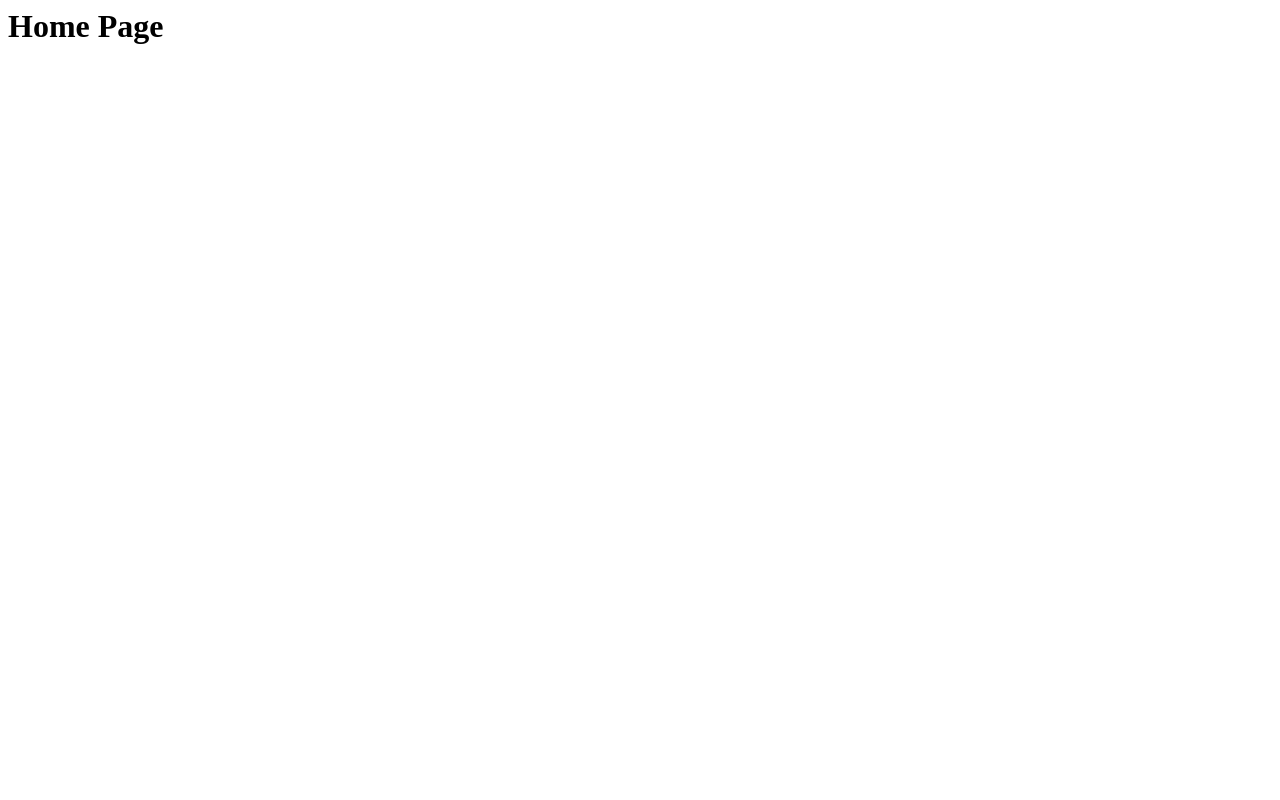
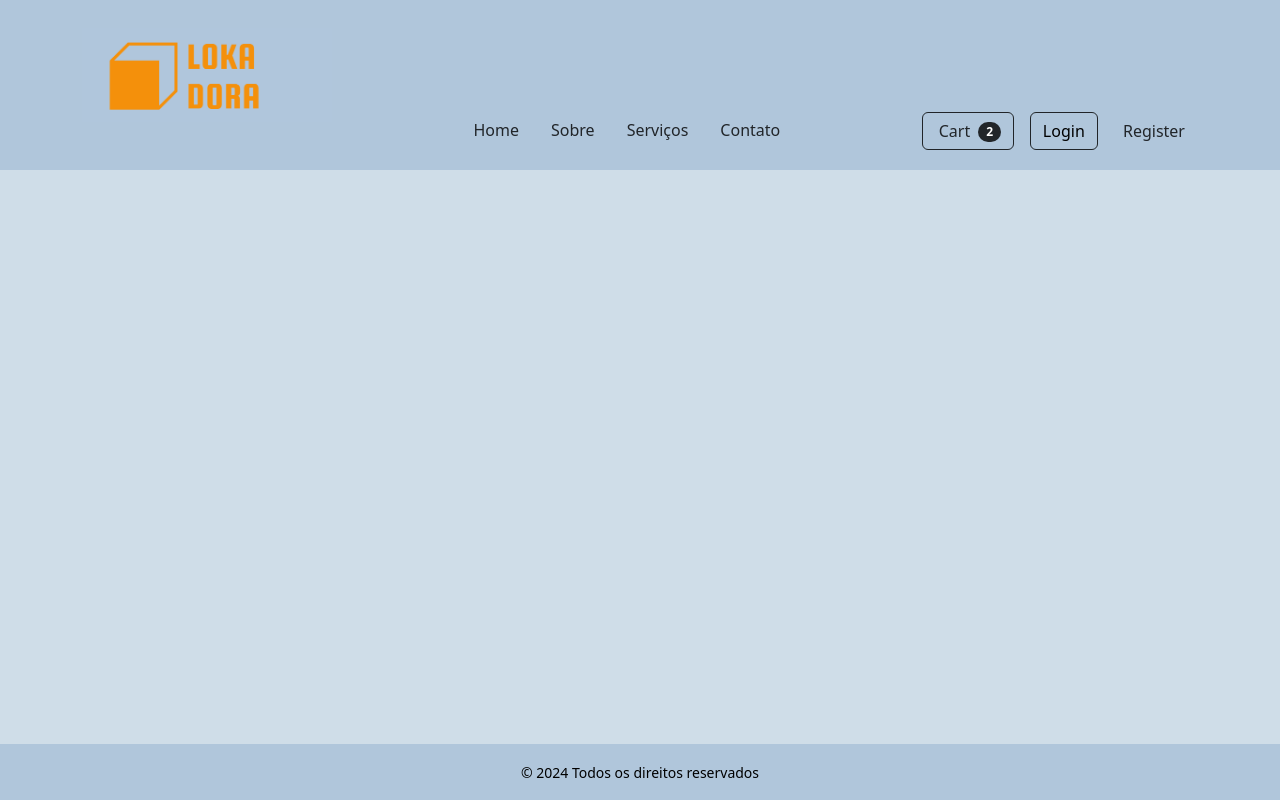
Before and after one commit to cesgomes/Locadora_Frontend, a Django app: page / in a window 1280 px wide. Before the commit the page is almost empty. Run offline with Django 5.2, Linux system fonts and the light colour scheme.

Commit message:
Definição da página inicial, cores e logo

```diff
--- a/core/catalog/Templates/home.html
+++ b/core/catalog/Templates/home.html
@@ -1 +1,68 @@
-<h1>Home Page</h1>
+<!DOCTYPE html>
+<html lang="en">
+
+<head>
+    <meta charset="UTF-8">
+    <meta name="viewport" content="width=device-width, initial-scale=1.0">
+    <title>Página Bootstrap</title>
+
+    <!-- Carregar o módulo estático do Django -->
+    {% load static %}
+
+    <!-- Link para o arquivo CSS do Bootstrap -->
+    <link href="https://cdn.jsdelivr.net/npm/bootstrap@5.3.0-alpha1/dist/css/bootstrap.min.css" rel="stylesheet">
+
+    <!-- Link para o arquivo CSS customizado -->
+    <link rel="stylesheet" href="{% static 'css/custom.css' %}">
+</head>
+
+<body>
+    <header class="bg-custom">
+        <div class="container">
+            <div class="d-flex justify-content-between align-items-end">
+                <!-- Logo da empresa -->
+                <div class="logo">
+                    <img src="{% static 'img/logo.png' %}" alt="Logo" class="img-fluid" aria-label="Logo da empresa">
+                </div>
+
+                <!-- Menu de navegação -->
+                <nav class="menu">
+                    <ul class="nav justify-content-center">
+                        <li class="nav-item"><a href="#" class="nav-link text-dark">Home</a></li>
+                        <li class="nav-item"><a href="#" class="nav-link text-dark">Sobre</a></li>
+                        <li class="nav-item"><a href="#" class="nav-link text-dark">Serviços</a></li>
+                        <li class="nav-item"><a href="#" class="nav-link text-dark">Contato</a></li>
+                    </ul>
+                </nav>
+
+                <!-- Carrinho de compras e área de login -->
+                <div class="d-flex align-items-center">
+                    <a href="#" class="btn btn-outline-dark me-3">
+                        <i class="bi-cart-fill me-1" aria-hidden="true"></i>
+                        Cart
+                        <span class="badge bg-dark text-white ms-1 rounded-pill" id="cart_quantity">2</span>
+                    </a>
+                    <div class="login">
+                        <a href="#" class="btn btn-outline-dark">Login</a>
+                        <a href="#" class="btn btn-link text-dark text-decoration-none ms-2" aria-label="Register">Register</a>
+                    </div>
+                </div>
+            </div>
+        </div>
+    </header>
+
+
+    <main class="container">
+        <!-- Conteúdo principal da página -->
+        <!-- Adicione seu conteúdo aqui -->
+    </main>
+
+    <footer class="bg-custom text-center py-3">
+        <small>&copy; 2024 Todos os direitos reservados</small>
+    </footer>
+
+    <!-- Script do Bootstrap para funcionalidades JavaScript -->
+    <script src="https://cdn.jsdelivr.net/npm/bootstrap@5.3.0-alpha1/dist/js/bootstrap.bundle.min.js"></script>
+</body>
+
+</html>
--- a/core/settings.py
+++ b/core/settings.py
@@ -11,6 +11,7 @@ https://docs.djangoproject.com/en/5.1/ref/settings/
 """
 
 from pathlib import Path
+import os
 
 # Build paths inside the project like this: BASE_DIR / 'subdir'.
 BASE_DIR = Path(__file__).resolve().parent.parent
@@ -112,6 +113,7 @@ USE_TZ = True
 # https://docs.djangoproject.com/en/5.1/howto/static-files/
 
 STATIC_URL = 'static/'
+STATICFILES_DIRS = [os.path.join(BASE_DIR, 'core/static')]
 
 # Default primary key field type
 # https://docs.djangoproject.com/en/5.1/ref/settings/#default-auto-field
--- /dev/null
+++ b/core/static/css/custom.css
@@ -0,0 +1,60 @@
+/* Estilização compartilhada entre header e footer */
+.bg-custom {
+    background-color: hwb(210 69% 14%);
+    color: #000;
+    /* Cor do texto no header e footer */
+}
+
+/* Garantir que o body ocupe 100% da altura da página */
+html,
+body {
+    height: 100%;
+    margin: 0;
+    padding: 0;
+    background-color: #cfdde8;
+}
+
+/* O conteúdo principal deve ter um mínimo de altura para preencher o espaço */
+main {
+    min-height: calc(100vh - 80px);
+    /* Subtrair a altura do header e do footer */
+}
+
+/* Footer fixo na parte inferior */
+footer {
+    position: fixed;
+    bottom: 0;
+    width: 100%;
+    background-color: #b0c6dc;
+    text-align: center;
+    padding: 10px 0;
+}
+
+header {
+    position: fixed;
+    /* Fixar o header na parte superior */
+    top: 0;
+    /* Alinhar no topo da página */
+    left: 0;
+    /* Alinhar à esquerda */
+    width: 100%;
+    /* Ocupa toda a largura da página */
+    z-index: 1000;
+    /* Manter o header acima de outros conteúdos */
+    padding-bottom: 20px;
+    /* Espaço adicional na parte inferior do header */
+}
+
+/* Ajustes na área de login */
+.login .btn {
+    color: #000;}
+
+/* custom.css *//* Estilos para o logo */
+.logo img {
+    width: 250px;
+    /* Define a largura do logo */
+    height: 150px;
+    /* Define a altura do logo */
+    object-fit: contain;
+    /* Garante que a imagem mantenha a proporção */
+}
```
Also changed, not shown: core/static/img/logo.png (added).
